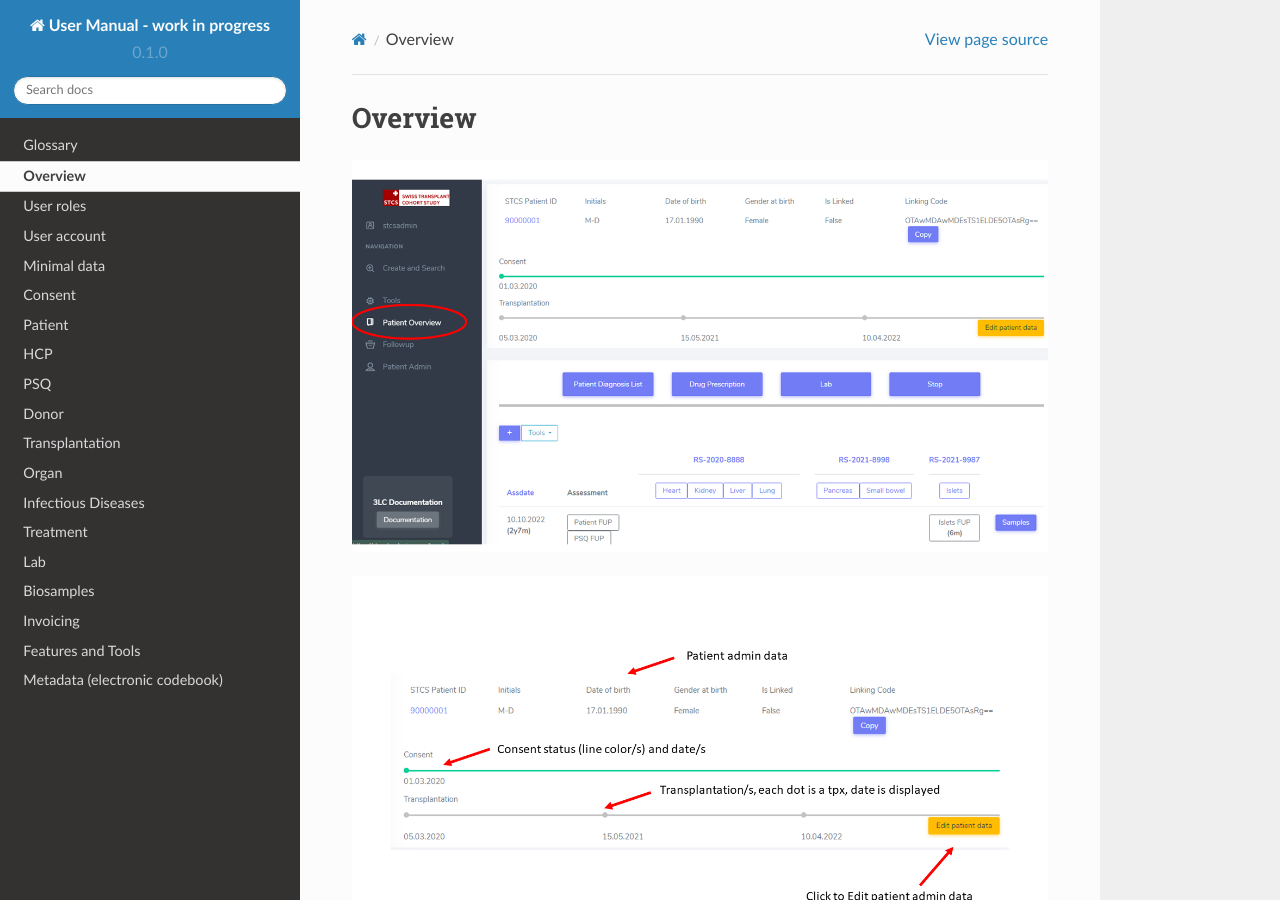
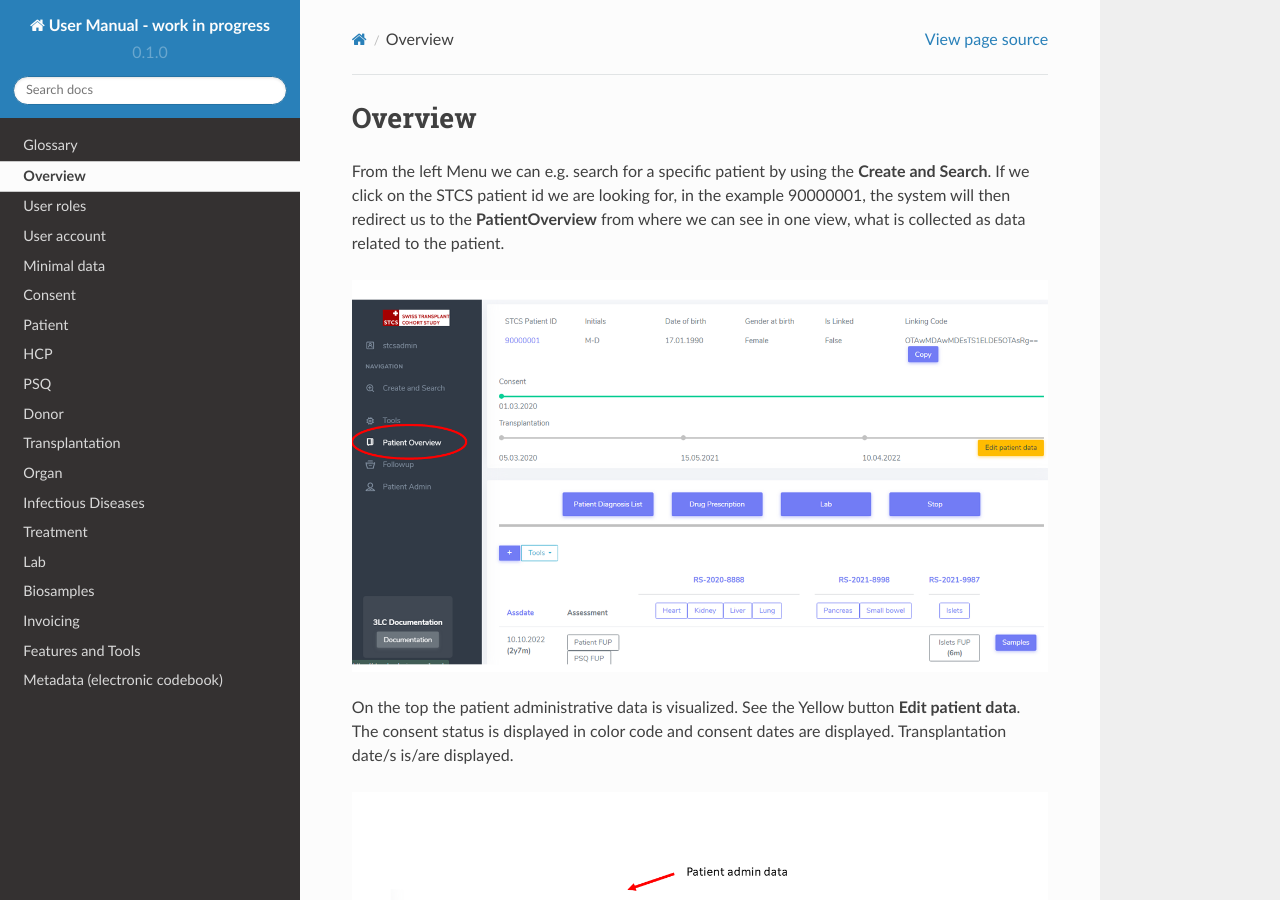
Before and after one commit to swiss-transplant-cohort-study/3LC-user-manual, a Sphinx documentation site: the page built from docs/source/overview.rst, in a window 1280 px wide and 900 px high. Built offline with Sphinx 7.4.7 and the Read the Docs theme 2.0.0, drawn with Linux system fonts in a browser that asks for light colours.

Commit message:
Update overview.rst

```diff
--- a/docs/source/overview.rst
+++ b/docs/source/overview.rst
@@ -1,9 +1,15 @@
 Overview
 ********
 
+From the left Menu we can e.g. search for a specific patient by using the **Create and Search**. If we click on the STCS patient id we are looking for, in the example 90000001, the system will then redirect us to the **PatientOverview** from where we can see in one view, what is collected as data related to the patient.
+
 .. image:: overview0.png
 
+On the top the patient administrative data is visualized. See the Yellow button **Edit patient data**. The consent status is displayed in color code and consent dates are displayed. Transplantation date/s is/are displayed.
+
 .. image:: overview1.png
+
+
 
 .. image:: overview2.png
 
```
